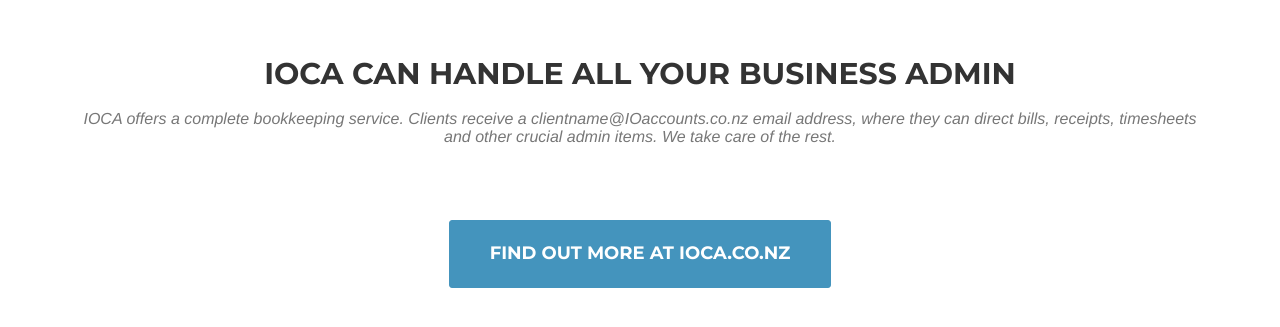
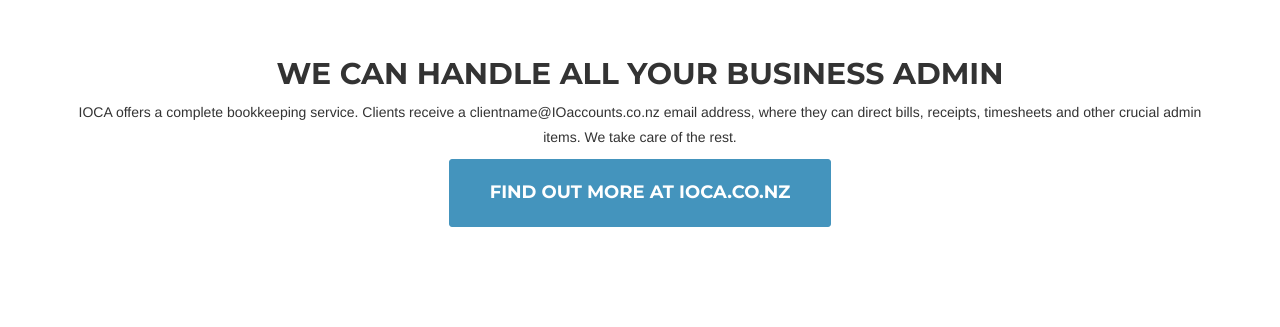
Before and after one commit to Bonneykins/IOaccounts, a plain HTML site: page index.html in a window 1280 px wide. Shown: the part 263-590 px from the top of the page. Drawn offline with nearby package versions, Linux system fonts and the light colour scheme; a script that the page names is missing; a web font is replaced by a local one.

Commit message:
change text type and btw address

```diff
--- a/index.html
+++ b/index.html
@@ -52,12 +52,12 @@
           </div>
           <div class="row">
               <div class="col-lg-12 text-center">
-                  <h2 class="editable">IOCA can handle all your business admin</h2>
-                  <h3 class="section-subheading text-muted editable">IOCA offers a complete bookkeeping service. Clients receive a clientname@IOaccounts.co.nz email address, where they can direct bills, receipts, timesheets and other crucial admin items. We take care of the rest.</h3>
+                  <h2 class="editable">We can handle all your business admin</h2>
+                  <p >IOCA offers a complete bookkeeping service. Clients receive a clientname@IOaccounts.co.nz email address, where they can direct bills, receipts, timesheets and other crucial admin items. We take care of the rest.</p>
               </div>
           </div>
           <div class="row text-center">
-            <a href="ioca.co.nz" class="btn btn-xl">Find out more at IOCA.co.nz</a>
+            <a href="http://ioca.co.nz" class="btn btn-xl">Find out more at IOCA.co.nz</a>
           </div>
       </div>
   </section>
```
